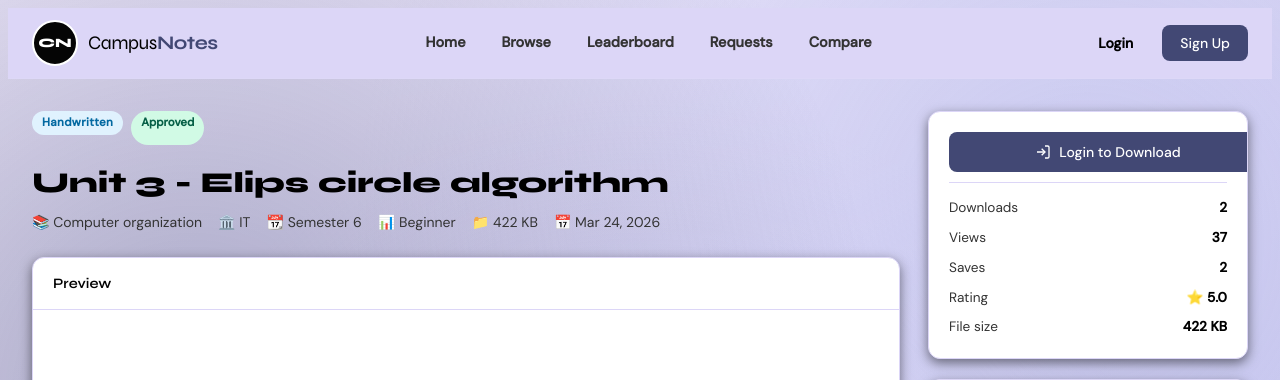
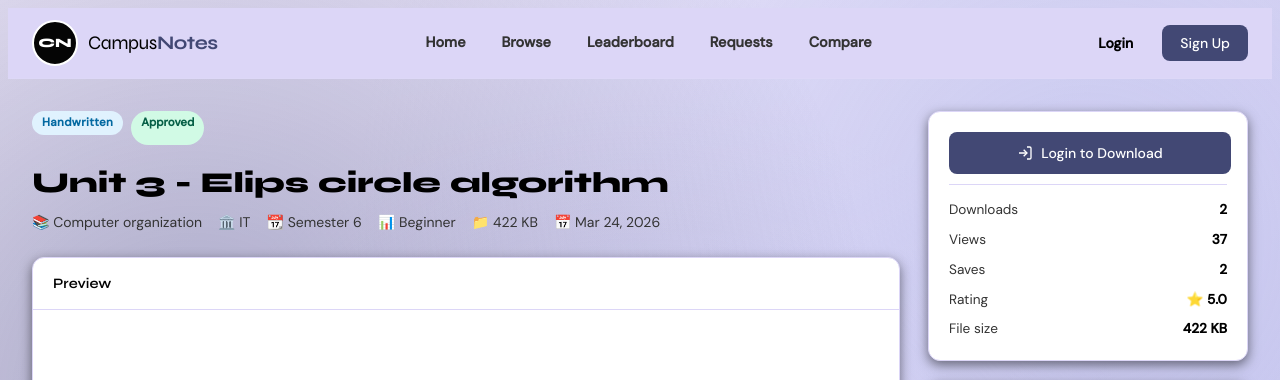
Before and after one commit to SumitBehera720/CampusNotes, a Flask app: page /notes/1 in a window 1280 px wide. Shown: the top 380 px of the page. Run offline with Flask 3, Linux system fonts and the light colour scheme; data comes from the database, SQL or seed files in the repository; both versions use the stored data as it was after the commit; data that the repository does not hold is empty.

Commit message:
Adjust padding for login to download button on detail page

```diff
--- a/templates/notes/detail.html
+++ b/templates/notes/detail.html
@@ -135,7 +135,7 @@
           {% if is_saved %}Saved to Bookmarks{% else %}Save to Bookmarks{% endif %}
         </button>
         {% else %}
-        <a href="{{ url_for('login') }}" class="btn btn-primary w-full" style="display:flex;justify-content:center;align-items:center;gap:8px;margin-bottom:10px">
+        <a href="{{ url_for('login') }}" class="btn btn-primary w-full" style="display:flex;justify-content:center;align-items:center;gap:8px;margin-bottom:10px;padding:10px 2px;">
           <svg width="16" height="16" viewBox="0 0 24 24" fill="none" stroke="currentColor" stroke-width="2"><path d="M15 3h4a2 2 0 0 1 2 2v14a2 2 0 0 1-2 2h-4"/><polyline points="10 17 15 12 10 7"/><line x1="15" y1="12" x2="3" y2="12"/></svg>
           Login to Download
         </a>
```
Also changed, not shown: campusnotes.db.
